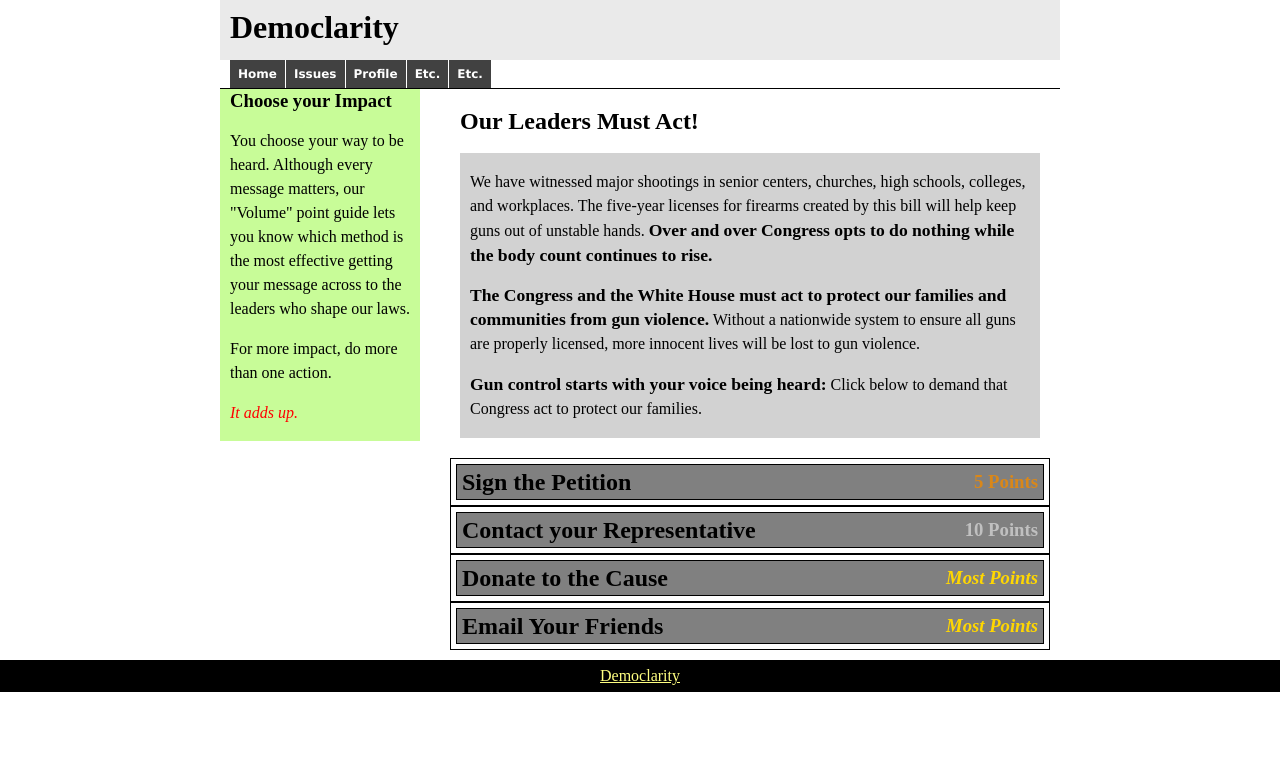
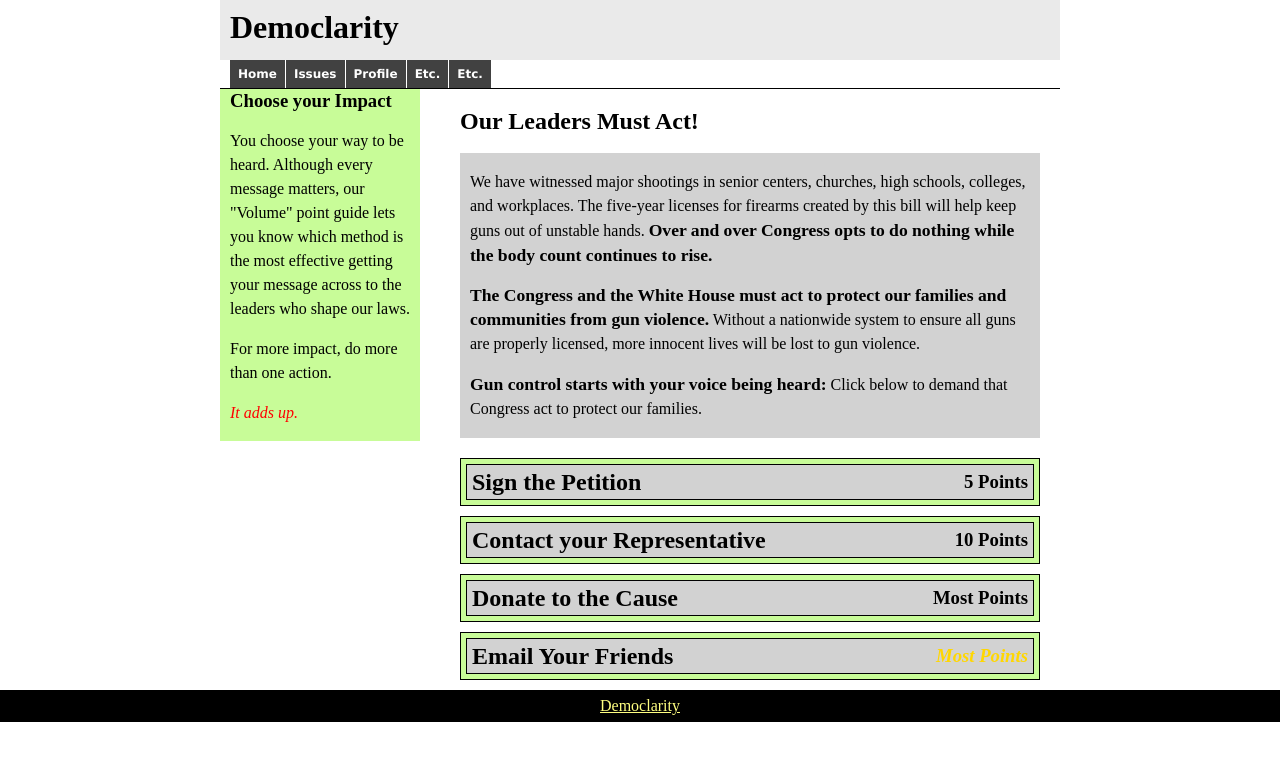
Before and after one commit to philippp/billsleuth, a plain HTML site: page public/stanceplain.html in a window 1280 px wide. Drawn offline with Linux system fonts and the light colour scheme.

Commit message:
style changes. Hillary, save us :)

```diff
--- a/public/css/action_items.css
+++ b/public/css/action_items.css
@@ -1,6 +1,8 @@
 .action_item{
   border: 1px solid black;
   padding: 5px;
+  margin: 10px 20px;
+  background-color:#C8FC98;
 }
 
 .action_item h1, h2, h3{
@@ -13,9 +15,13 @@
 
 .action_header {
   border : 1px solid black;
-  background-color : grey;
+  background-color:#D2D2D2;
   cursor: pointer;
   padding: 5px;
+}
+
+.action_item .content {
+	     background-color: white;
 }
 
 .gold {
--- a/public/stanceplain.html
+++ b/public/stanceplain.html
@@ -51,11 +51,9 @@
 
 
 	  <!--  !!!!!!! JS FORM !!!!! -->
-	  <div class="innertube">
-
 	  <div class="action_item">
 	    <div class="action_header">
-	      <h3 class="bronze">5 Points</h3>
+	      <h3>5 Points</h3>
 	      <h2>Sign the Petition</h2>
 	    </div>
 	    <div class="content">
@@ -87,7 +85,7 @@
 
 	    <div class="action_item">
 	      <div class="action_header">
-		<h3 class="silver">10 Points</h3>
+		<h3>10 Points</h3>
 		<h2>Contact your Representative</h2>
 	      </div>
 	      <div class="content">
@@ -97,7 +95,7 @@
 
 	    <div class="action_item">
 	      <div class="action_header">
-		<h3 class="gold">Most Points</h3>
+		<h3>Most Points</h3>
 	      <h2>Donate to the Cause</h2>
 	      </div>
 	      <div class="content">
@@ -114,7 +112,7 @@
 		<div>
 		  <input type="textbox" value="Less guns in our neighborhoods" length=30 class="em_header"/>
 		  <textarea class="em_body">Dear Friend,
-Currently it is legal to own a gun for only a day before re-selling it and removing oneself from the ownership record. Too many guns are finding their way to our streets, and too few gun owners are held responsible for what happens with guns they lose carelessly. House Resolution 45 is a measure to ensure greater responsibility for gun ownership, forcing a five year registration for every handgun. Owning a handgun is a privilege, not a right, and this bill ensures that gun owners make a commitment to safe and responsible gun ownership.
+Currently gun licences are offered for lifetime, without re-assessment of person's suitability for gun ownership. House Resolution 45 limits a firearms license to five years, after which the owner is forced to re-apply for a license. This helps keep guns out of the hands of convicted felons, and off our streets. Owning a handgun is a privilege, not a right, and this bill ensures that gun owners make a commitment to safe and responsible gun ownership.
 		  </textarea>
 		</div>
 		<div class="import_message">Tell Friends on:</div>
@@ -136,7 +134,7 @@ Currently it is legal to own a gun for only a day before re-selling it and remov
 		</div>
 	      </div>
 	    </div>
-	  </div><!-- innertube -->
+
 
 	</div><!--contentcolumn-->
       </div><!--contentwrapper-->
```
